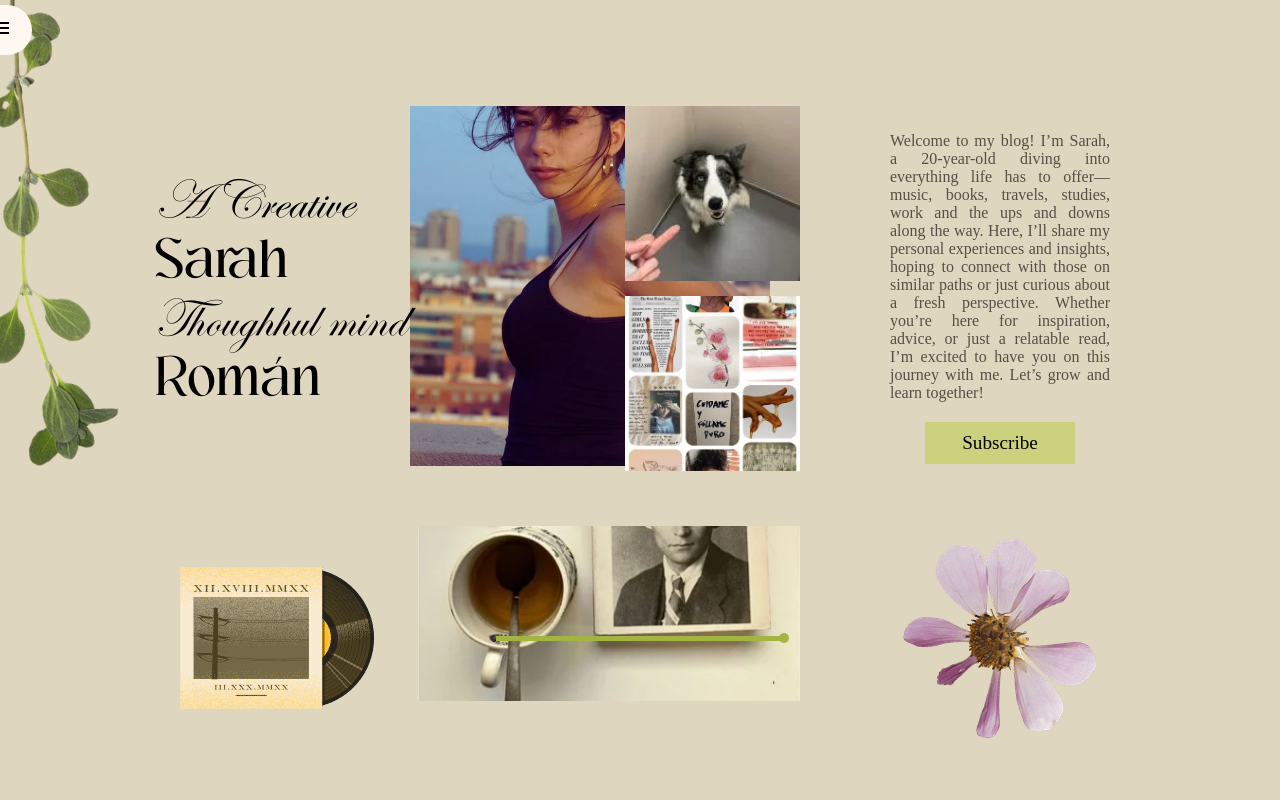
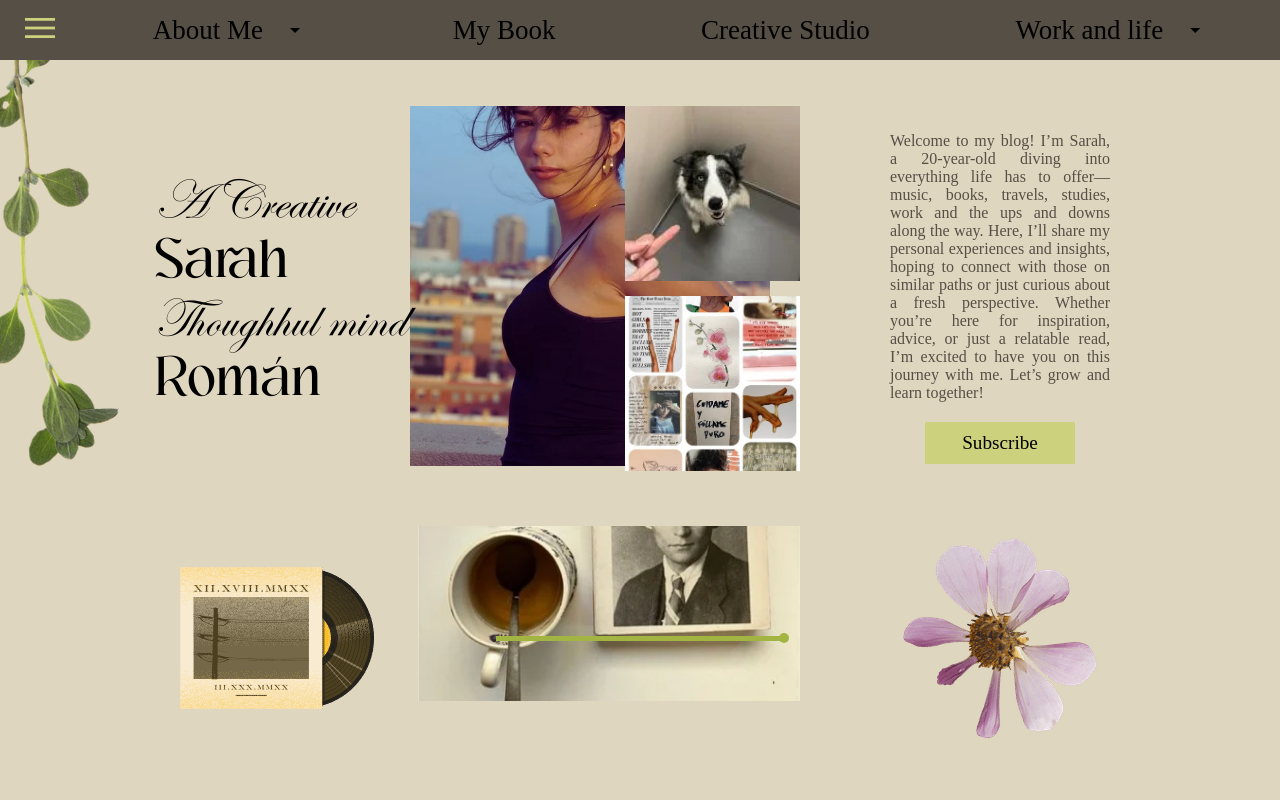
Before and after one commit to VictorMerino2002/Sarah-s-Blog, a React (Vite) app in the folder frontend/: page /admin in a window 1280 px wide. Shown: the top 800 px of the page. Built offline with nearby package versions, Linux system fonts and the light colour scheme; no server answers; sample sign-in values are in the browser's storage; a web font is replaced by a local one.

Commit message:
updated nav

```diff
--- /dev/null
+++ b/frontend/src/components/Navigation/Dropdown.jsx
@@ -0,0 +1,35 @@
+import React, { useEffect, useRef, useState } from "react"
+
+export const Dropdown = ({name, children}) => {
+
+    const [showChildren, setShowChildren] = useState(false)
+    const dropdownRef = useRef(null)
+
+    const handleClickOutside = (event) => {
+        if (dropdownRef.current && !dropdownRef.current.contains(event.target)) {
+            setShowChildren(false)
+        }
+    }
+
+    useEffect(() => {
+        document.addEventListener("mousedown", handleClickOutside)
+
+        return () => document.removeEventListener("mousedown", handleClickOutside)
+    },[])
+
+    const dropdownClassName = "link-container-" + (showChildren ? "open" : "close")
+
+    return (
+        <section ref={dropdownRef} className="Dropdown">
+            <button onClick={() => setShowChildren(!showChildren)}>
+                {name}
+                <span class="material-symbols-outlined">
+                    {showChildren ? "arrow_drop_up" : "arrow_drop_down"}
+                </span>
+            </button>
+            <div style={{height: showChildren ? "max-content" : "0px"}} className={dropdownClassName}>
+                {children}
+            </div>
+        </section>
+    )
+}
--- a/frontend/src/components/style/Navigation.css
+++ b/frontend/src/components/Navigation/Navigation.css
@@ -42,20 +42,54 @@
     display: none;
 }
 
+.Dropdown button {
+    display: flex;
+    align-items: center;
+    gap: 20px;
+    width: 100%;
+    text-align: left;
+    padding: 20px;
+    font-size: 18px;
+    border: none;
+    background: none;
+    color: var(--main-white-01);
+    cursor: pointer;
+}
+
+.Dropdown div {
+    display: flex;
+    background: var(--main-brown-02);
+
+    & > a {
+        transition: all 1s;
+    }
+}
+
+.Dropdown .link-container-close {
+    padding: 0;
+    & > a {
+        opacity: 0;
+        height: 0;
+        font-size: 0;
+        padding: 0;
+    }
+}
+
 @media only screen and (min-width: 900px) {
 
     .Navigation {
         position: fixed;
-        top: 5px;
+        top: 10px;
         left: 50%;
         transform: translateX(-50%);
         background: var(--main-white-01);
-        width: max-content;
-        height: 50px;
+        min-width: max-content;
+        width: 70%;
+        height: 60px;
         padding: 0 50px;
         border-radius: 5em;
         display: flex;
-        transition: left 1s;
+        transition: all 1s;
     }
 
     .Navigation > div {
@@ -69,41 +103,57 @@
         }
     }
 
-    .Navigation.close {
+    .Navigation.open {
         left: 20%;
         padding: 0;
+        width: max-content;
     }
 
-    .Navigation.open {
+    .Navigation.close {
         left: 50%;
     }
 
-    .Navigation .open {
-        width: 600px;
-
-        a {
-            width: max-content;
-        }
+    .Navigation .close {
+        width: 100%;
     }
 
     .Navigation .close {
-        display: block;
-        width: 0;
+        display: flex;
+        justify-content: space-around;
+        font-size: 1.5em;
+    }
 
+    .Navigation .open {
         & > * {
             display: none;
-        }
-
-        a {
-            width: 0;
         }
     }
 
     .Navigation .open-close-btn {
         color: var(--black-01);
+        height: 100%;
+
+        & > span {
+            font-size: 3em;
+        }
     }
 
     .Navigation .open-close-btn:hover {
         color: var(--main-green-02);
     }
+
+    .Dropdown button {
+        color: var(--black-01);
+        font-size: 1em;
+    }
+
+    .Dropdown div {
+        position: absolute;
+        top: 50px;
+        padding-top: 20px;
+        background: var(--main-white-01);
+        border-radius: 0 0 1em 1em;
+        text-align: center;
+        min-width: 190px;
+    }
   }
--- a/frontend/src/components/Navigation.jsx
+++ b/frontend/src/components/Navigation/Navigation.jsx
@@ -1,7 +1,8 @@
 /* eslint-disable react/prop-types */
 import { Link } from "react-router-dom";
-import "./style/Navigation.css"
+import "./Navigation.css"
 import { useState } from "react";
+import { Dropdown } from "./Dropdown";
 
 export const Navigation = () => {
 
@@ -15,10 +16,16 @@ export const Navigation = () => {
         <nav className={`Navigation ${openNav ? "open" : "close"}`}>
             <button className="open-close-btn" onClick={handleClick}><span className="material-symbols-outlined">menu</span></button>
             <div className={openNav ? "open" : "close"}>
-                    <Link to={"/admin#home"}>About Me</Link>
+                    <Dropdown name={"About Me"}>
+                        <Link>Contact</Link>
+                    </Dropdown>
                     <Link to={"/admin#mybook"}>My Book</Link>
                     <Link to={"/admin#creativestudio"}>Creative Studio</Link>
-                    <Link to={"/admin"}>Work & Life</Link>
+                    <Dropdown name={"Work and life"}>
+                        <Link to={"/admin"}>Life</Link>
+                        <Link to={"/admin"}>Work</Link>
+                        <Link to={"/admin"}>Tourism</Link>
+                    </Dropdown>
             </div>
         </nav>
     )
--- a/frontend/src/index.css
+++ b/frontend/src/index.css
@@ -19,6 +19,7 @@
   --main-green-03: #8e9257;
 
   --main-brown-01: #554f46;
+  --main-brown-02: #3d3933;
 }
 
 @font-face {
--- a/frontend/src/pages/Home.jsx
+++ b/frontend/src/pages/Home.jsx
@@ -1,4 +1,4 @@
-import { Navigation } from "../components/Navigation"
+import { Navigation } from "../components/Navigation/Navigation"
 import { FrontSection } from "./sections/FrontSection"
 import { MyBookSection } from "./sections/MyBookSection"
 import { CreativeStudioSection } from "./sections/CreativeStudioSection"
--- a/frontend/src/pages/MagazineIndex.jsx
+++ b/frontend/src/pages/MagazineIndex.jsx
@@ -1,5 +1,5 @@
 import { Button } from "../components/Button"
-import { Navigation } from "../components/Navigation"
+import { Navigation } from "../components/Navigation/Navigation"
 import { useEffect, useRef, useState } from "react"
 import { createMagazine, getAllMagazine } from "../api/magazineApi"
 import { MagazineList } from "../components/MagazineList"
```
